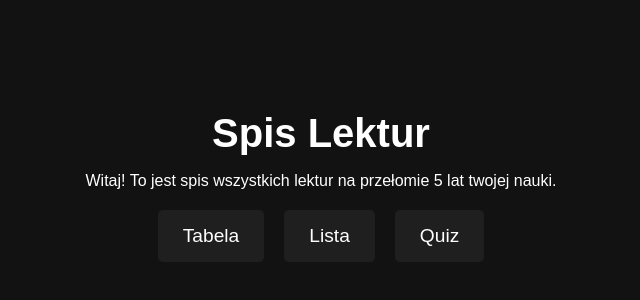
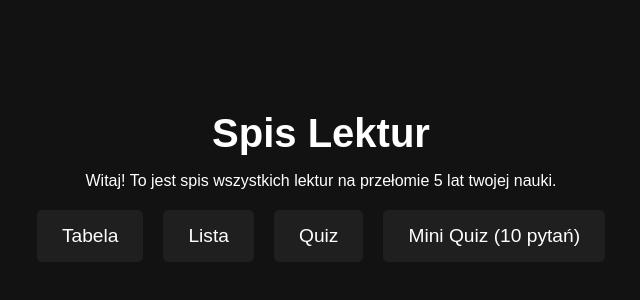
Before and after one commit to olo66789/polski, a plain HTML site: page index.html in a window 1280 px wide. Shown: the part 202-502 px from the top of the page, without its empty margins (319-959 px from the left). Drawn offline with Linux system fonts and the light colour scheme.

Commit message:
Update index.html

```diff
--- a/index.html
+++ b/index.html
@@ -67,6 +67,7 @@
             <a href="tabela.html" class="button">Tabela</a>
             <a href="lista.html" class="button">Lista</a>
 			<a href="quiz.html" class="button">Quiz</a>
+			<a href="miniquiz.html" class="button">Mini Quiz (10 pytań)</a>
         </div>
     </div>
 </body>
```
